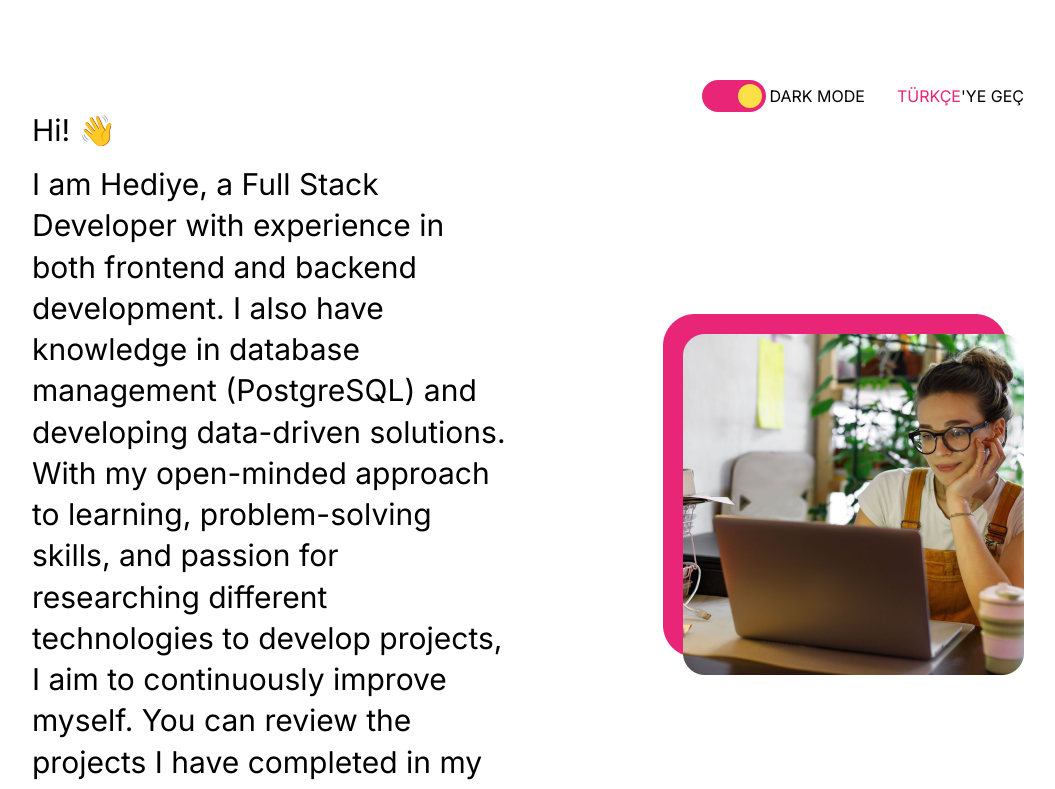
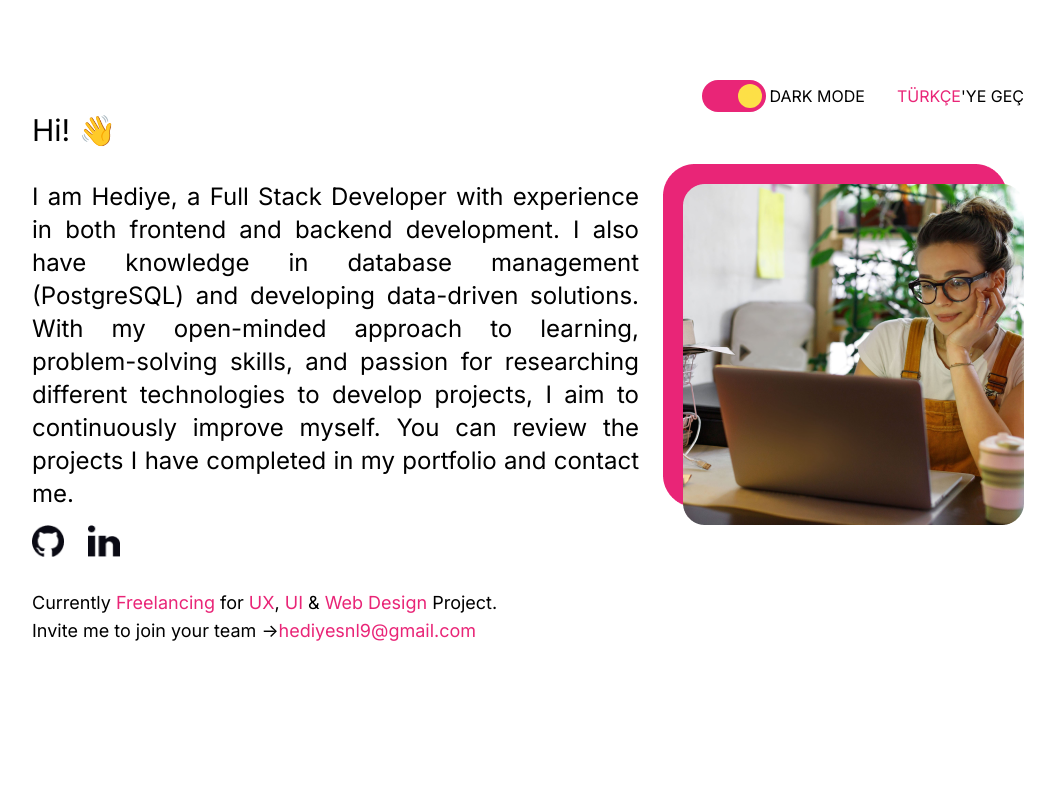
Before and after one commit to hediye-ersan/My-page, a React (Vite) app: page / in a window 1280 px wide. Shown: the top 789 px of the page, without its empty margins (112-1167 px from the left). Built offline with nearby package versions, Linux system fonts and the light colour scheme; a web font is replaced by a local one.

Commit message:
Update email address in Header component and adjust paragraph styling for better readability.

```diff
--- a/src/components/Header.jsx
+++ b/src/components/Header.jsx
@@ -9,7 +9,7 @@ const Header = () => {
   const bioData = currentLangContent.bio;
 
 
-  const email = "hediye@example.com";
+  const email = "hediyesnl9@gmail.com";
   //html içerik render etmek
   const pinkIntro = bioData.intro
     .replace(/(Freelancing|UX|UI|Web Design|Web Tasarım|Freelance)/g, (match) => {
@@ -52,7 +52,7 @@ const Header = () => {
           <h1 className='text-2xl sm:text-3xl mb-4'>{bioData.title}</h1>
 
           <div className="flex flex-col-reverse sm:flex-row justify-between items-center gap-6">
-            <p className="text-2xl sm:text-3xl sm:pr-32 leading-relaxed sm:leading-snug">
+            <p className="text-xl sm:text-2xl sm:pr-30 leading-relaxed sm:leading-snug text-justify">
               {bioData.text}
             </p>
 
@@ -61,7 +61,7 @@ const Header = () => {
         </div>
 
         <article className='text-base sm:text-lg pt-6 sm:pt-0'>
-          <figure className='flex gap-6 justify-center sm:justify-start flex-wrap mt-6 sm:mt-0 pt-6'>
+          <figure className='flex gap-6 justify-center sm:justify-start flex-wrap mt-6 sm:mt-0'>
 
             {/* Github Icon */}
             <img src={bioData.logo1} alt="Github" className="dark:hidden w-8 h-8" />
```
